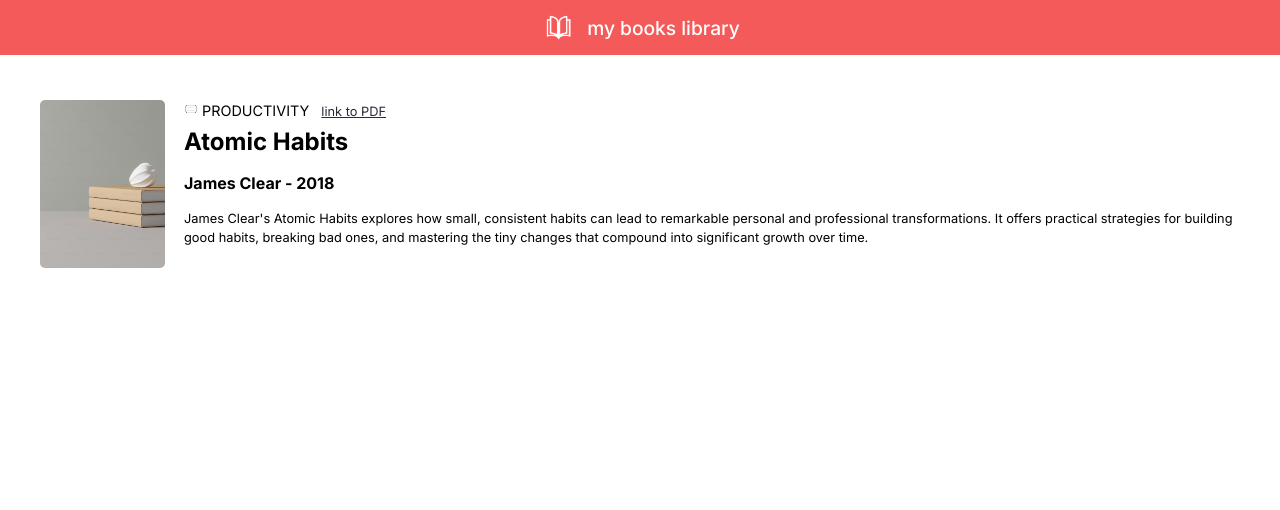
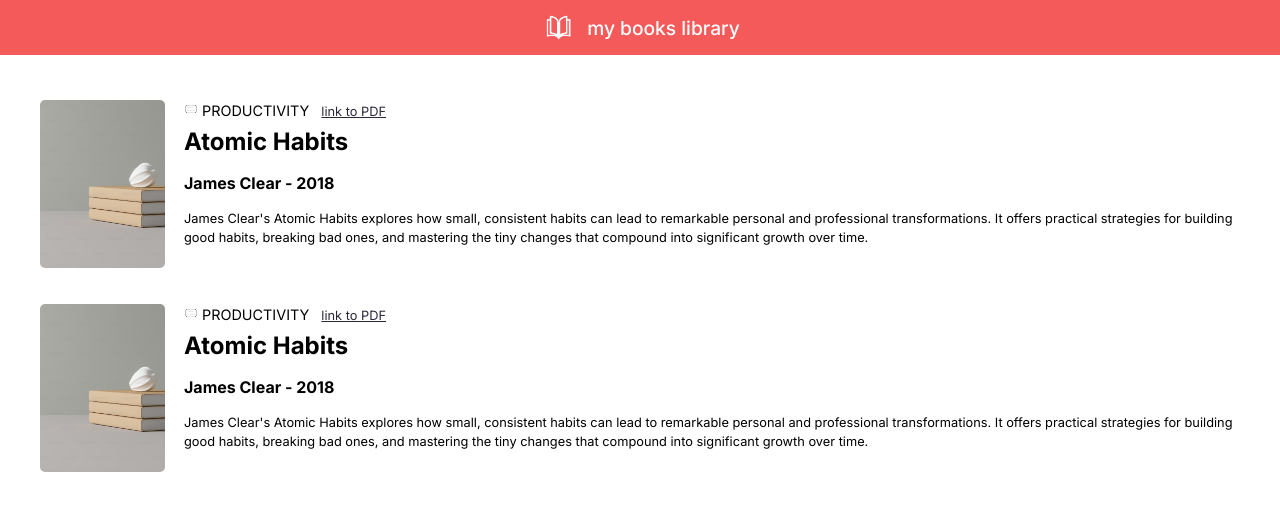
Before and after one commit to mudimurtala/books-library, a React (Vite) app: page / in a window 1280 px wide. Shown: the top 510 px of the page. Built offline with nearby package versions, Linux system fonts and the light colour scheme.

Commit message:
Add files

```diff
--- a/data.js
+++ b/data.js
@@ -11,4 +11,16 @@
         authorAndYear: "James Clear - 2018",
         description: "James Clear's Atomic Habits explores how small, consistent habits can lead to remarkable personal and professional transformations. It offers practical strategies for building good habits, breaking bad ones, and mastering the tiny changes that compound into significant growth over time."
     },
+    {
+        id: 1,
+        img: {
+            src: "public/images/imagebook.avif",
+            alt: "Atomic Habits"
+        },
+        title: "Atomic Habits",
+        genre: "Productivity",
+        linkToPDF: "https://drive.google.com/file/d/1l_L40XGeueuzlWPTc8eApuHj9CgwZAIR/view?usp=drive_link",
+        authorAndYear: "James Clear - 2018",
+        description: "James Clear's Atomic Habits explores how small, consistent habits can lead to remarkable personal and professional transformations. It offers practical strategies for building good habits, breaking bad ones, and mastering the tiny changes that compound into significant growth over time."
+    },
 ]
```
